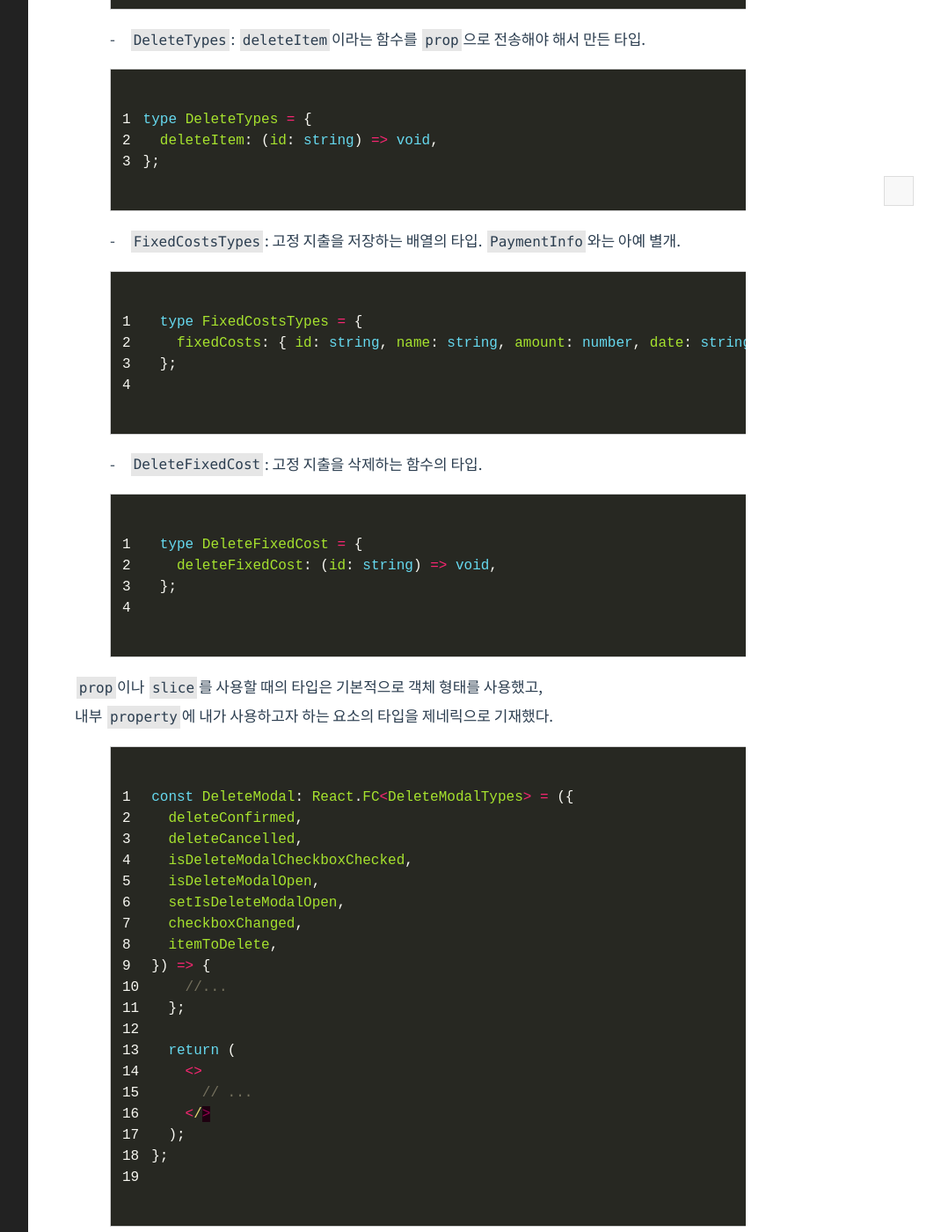
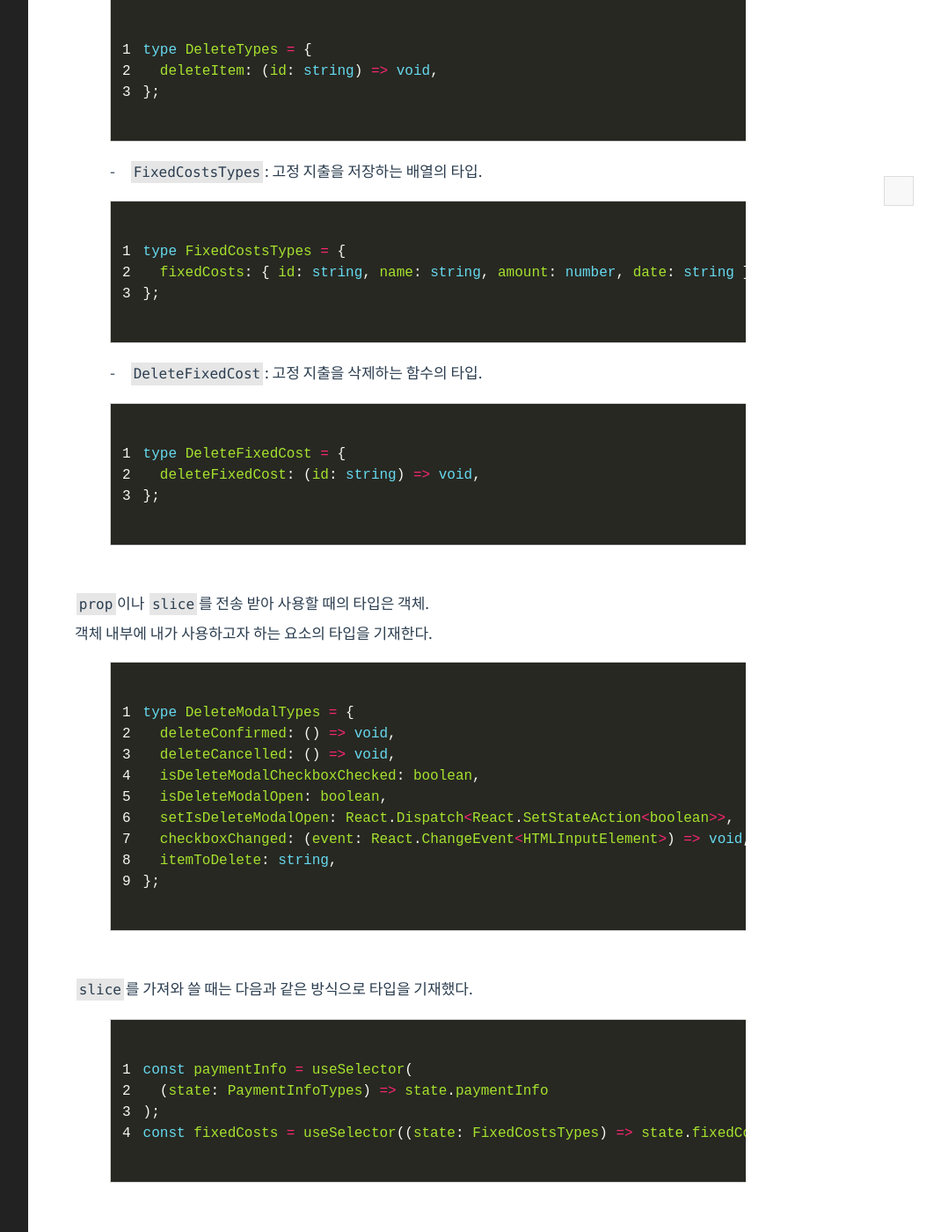
Before and after one commit to hajongon/hajongon.github.io, a Jekyll site: the page built from _posts/2023-04-04-ledger-01.markdown, in a window 1280 px wide and 1400 px high, scrolled down 5253 px. Shown: the whole window at 88% size, without its empty margins (188-1258 px from the left). Built offline with Jekyll 4.4.1, drawn with Linux system fonts in a browser that asks for light colours; some of the changed text lies outside the part shown.

Commit message:
post: ledger 01 수정

```diff
--- a/_posts/2023-04-04-ledger-01.markdown
+++ b/_posts/2023-04-04-ledger-01.markdown
@@ -74,7 +74,7 @@ Redux로 총 세 개의 전역 상태를 관리한다. depth가 얕은 `state`
 <br>
 
 `deleteItem`도 사용되는 depth가 깊긴 한데,
-해당 함수 내에서 `state`를 변경하고 있어서 `slice`를 어떤 식으로 만들어야할지 아직 감이 오지 않는다. <br>좀 더 알아봐야 할 듯!
+해당 함수 내에서 `state`를 변경하고 있어서 `slice`를 어떤 식으로 만들어야할지 아직 감이 오지 않는다. 좀 더 알아봐야 할 듯!
 
 <br>
 <br>
@@ -98,23 +98,23 @@ Redux로 총 세 개의 전역 상태를 관리한다. depth가 얕은 `state`
 
 - `PaymentInfoTypes`: 입력한 결제 정보를 저장하는 배열의 타입.
 
-  {% highlight typescript linenos %}
-  type PaymentInfoTypes = {
-    paymentInfo: { id: string, name: string, amount: number, date: string }[],
-  };
-  {% endhighlight%}
+{% highlight typescript linenos %}
+type PaymentInfoTypes = {
+  paymentInfo: { id: string, name: string, amount: number, date: string }[],
+};
+{% endhighlight%}
 
-- `FilteredTypes`: 결제 내역 페이지에서 사용할 배열의 타입. 검색하면서 필터링될 때 <br>
 
-  - (`PaymentInfo` 원본 배열을 건드리지 않기 위해 `Filtered`를 만들어서 썼음.)
-  - 하나로 관리하면 훨씬 편리할 것 같아서 리팩토링 해볼 예정
+- `FilteredTypes`: 결제 내역 페이지에서 사용할 배열의 타입.
+  - 검색하면서 필터링될 때 `PaymentInfo` 원본 배열을 건드리지 않기 위해 `Filtered`를 만들어서 썼음.
+  - `paymentInfo` 하나로 관리하면 훨씬 편리할 것 같아서 리팩토링 해볼 예정
 
-    {% highlight typescript linenos %}
+{% highlight typescript linenos %}
 
-    type FilteredTypes = {
-      filtered: { id: string, name: string, amount: number, date: string }[],
-    };
-    {% endhighlight%}
+type FilteredTypes = {
+  filtered: { id: string, name: string, amount: number, date: string }[],
+};
+{% endhighlight%}
 
 - `DeleteTypes`: `deleteItem`이라는 함수를 `prop`으로 전송해야 해서 만든 타입.
 
@@ -125,55 +125,54 @@ type DeleteTypes = {
 };
 {% endhighlight%}
 
-- `FixedCostsTypes`: 고정 지출을 저장하는 배열의 타입. `PaymentInfo`와는 아예 별개.
-  {% highlight typescript linenos %}
-  type FixedCostsTypes = {
-    fixedCosts: { id: string, name: string, amount: number, date: string }[],
-  };
-  {% endhighlight%}
+- `FixedCostsTypes`: 고정 지출을 저장하는 배열의 타입.
+{% highlight typescript linenos %}
+type FixedCostsTypes = {
+  fixedCosts: { id: string, name: string, amount: number, date: string }[],
+};
+{% endhighlight%}
 
 - `DeleteFixedCost`: 고정 지출을 삭제하는 함수의 타입.
-  {% highlight typescript linenos %}
-  type DeleteFixedCost = {
-    deleteFixedCost: (id: string) => void,
-  };
-  {% endhighlight%}
+{% highlight typescript linenos %}
+type DeleteFixedCost = {
+  deleteFixedCost: (id: string) => void,
+};
+{% endhighlight%}
 
-`prop`이나 `slice`를 사용할 때의 타입은 기본적으로 객체 형태를 사용했고,<br>
-내부 `property`에 내가 사용하고자 하는 요소의 타입을 제네릭으로 기재했다.
+<br>
 
-  {% highlight typescript linenos %}
-const DeleteModal: React.FC<DeleteModalTypes> = ({
-  deleteConfirmed,
-  deleteCancelled,
-  isDeleteModalCheckboxChecked,
-  isDeleteModalOpen,
-  setIsDeleteModalOpen,
-  checkboxChanged,
-  itemToDelete,
-}) => {
-    //...
-  };
+`prop`이나 `slice`를 전송 받아 사용할 때의 타입은 객체. <br>
+객체 내부에 내가 사용하고자 하는 요소의 타입을 기재한다.
 
-  return (
-    <>
-      // ...
-    </>
-  );
+{% highlight typescript linenos %}
+type DeleteModalTypes = {
+  deleteConfirmed: () => void,
+  deleteCancelled: () => void,
+  isDeleteModalCheckboxChecked: boolean,
+  isDeleteModalOpen: boolean,
+  setIsDeleteModalOpen: React.Dispatch<React.SetStateAction<boolean>>,
+  checkboxChanged: (event: React.ChangeEvent<HTMLInputElement>) => void,
+  itemToDelete: string,
 };
- {% endhighlight%}
+{% endhighlight%}
 <br>
 
 `slice`를 가져와 쓸 때는 다음과 같은 방식으로 타입을 기재했다.
-{% highlight typescript linenos %}
+
+{% highlight tsx linenos %}
+
 const paymentInfo = useSelector(
   (state: PaymentInfoTypes) => state.paymentInfo
 );
 const fixedCosts = useSelector((state: FixedCostsTypes) => state.fixedCosts);
+
 {% endhighlight%}
+
 <br>
 
-### 기타 타입
+### 🎸 기타 타입
+
+<br>
 
 - `React.ChangeEvent`: 체크박스가 체크되었는지의 여부를 판단할 때 사용했다.
 
@@ -185,27 +184,29 @@ const checkboxChanged = (event: React.ChangeEvent<HTMLInputElement>) => {
 <br>
 
 - `React.Dispatch`: `redux`의 `dispatch` 타입을 정의한다.
-  {% highlight typescript linenos %}
-  type DeleteModalTypes = {
-    deleteConfirmed: () => void,
-    deleteCancelled: () => void,
-    isDeleteModalCheckboxChecked: boolean,
-    isDeleteModalOpen: boolean,
-    // React.Dispatch 타입
-    setIsDeleteModalOpen: React.Dispatch<React.SetStateAction<boolean>>,
-    checkboxChanged: (event: React.ChangeEvent<HTMLInputElement>) => void,
-    itemToDelete: string,
-  };
-  {% endhighlight%}
+{% highlight tsx linenos %}
+type DeleteModalTypes = {
+  deleteConfirmed: () => void,
+  deleteCancelled: () => void,
+  isDeleteModalCheckboxChecked: boolean,
+  isDeleteModalOpen: boolean,
+  // React.Dispatch 타입
+  setIsDeleteModalOpen: React.Dispatch<React.SetStateAction<boolean>>,
+  checkboxChanged: (event: React.ChangeEvent<HTMLInputElement>) => void,
+  itemToDelete: string,
+};
+{% endhighlight%}
+
+<br>
 
 - `React.MouseEvent`: click 이벤트를 받을 때 사용했다. (모달 백그라운드 클릭 시 모달 창 close)
-  {% highlight typescript linenos %}
-  const handleBackClick = (e: React.MouseEvent<HTMLDivElement>) => {
-    setIsDeleteModalOpen(false);
-    // 이벤트 버블링 막기
-    e.stopPropagation();
-  };
-  {% endhighlight%}
+{% highlight typescript linenos %}
+const handleBackClick = (e: React.MouseEvent<HTMLDivElement>) => {
+  setIsDeleteModalOpen(false);
+  // 이벤트 버블링 막기
+  e.stopPropagation();
+};
+{% endhighlight%}
   <br>
   <br>
   <br>
@@ -239,3 +241,27 @@ const checkboxChanged = (event: React.ChangeEvent<HTMLInputElement>) => {
   - `fixedCosts`가 '결제 입력', '결제 내역' 페이지에 렌더링되는 현상
   - `app.tsx`에서 로컬스토리지 `paymentInfo`를 불러오고 있어서 충돌이 있었던 것으로 보임.
 <br>
+
+### 😫 dispatch 타입
+{% highlight typescript linenos %}
+setIsDeleteModalOpen: React.Dispatch<React.SetStateAction<boolean>>
+{% endhighlight %}
+<br>
+
+`React.Dispatch`는 React의 내장 타입 중 하나로, <br>
+`useState`와 같은 `React Hook`을 사용할 때 반환되는 함수다. <br>
+<br>
+이 함수는 다음과 같은 타입을 가진다.
+<br>
+`function Dispatch<A>(value: A): void;`
+<br>
+
+제네릭 타입인 A가 있다. 이 함수가 호출될 때 전달되는 값의 타입은 A에 의해 결정된다.<br>
+예를 들어, `React.Dispatch<string>`은 `value` 매개변수로 `string` 값을 받는 함수를 의미한다. <br>
+<br>
+
+그래서 `setIsDeleteModalOpen`가 `React.Dispatch<React.SetStateAction<boolean>>` 타입이라면, <br>
+`setIsDeleteModalOpen` 함수는 `value` 매개변수로 `boolean` 값을 받는 함수를 의미한다.<br>
+<br>
+
+`React.SetStateAction` 타입은 `해당 상태의 값을 변경하는 함수`의 인자로 넘겨줄 수 있는 값의 타입을 정의한다.
```
Also changed, not shown: other parts of _posts/2023-04-04-ledger-01.markdown (+3 -2 lines).
